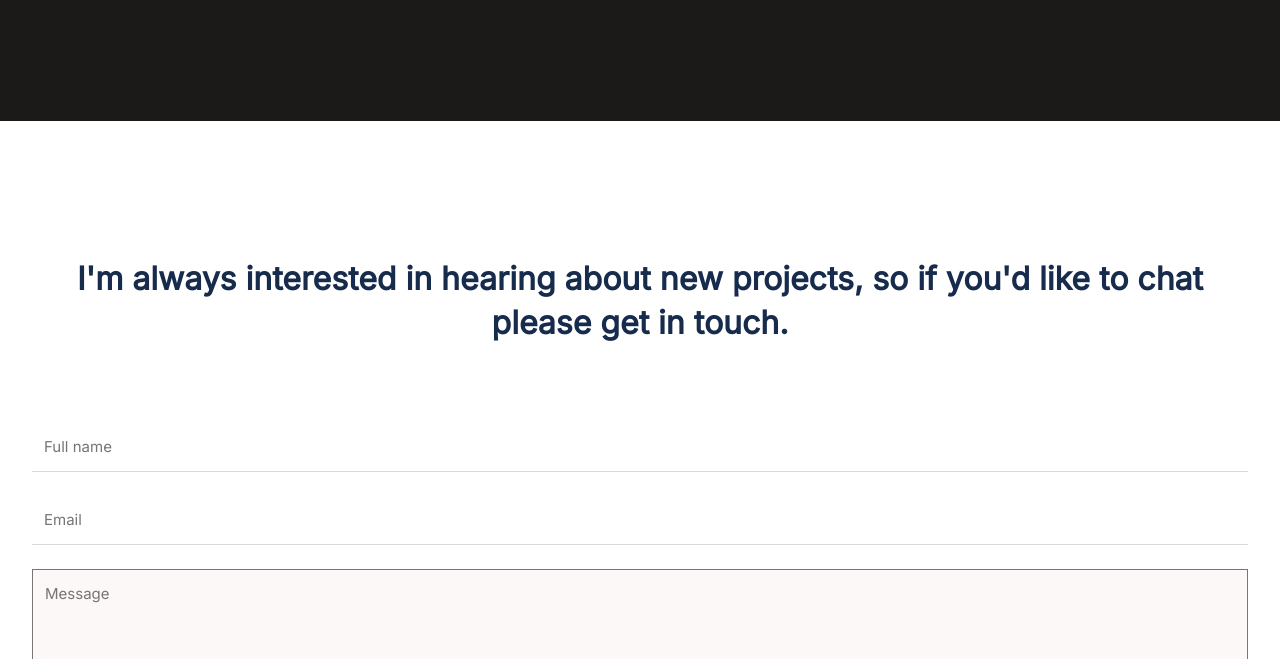
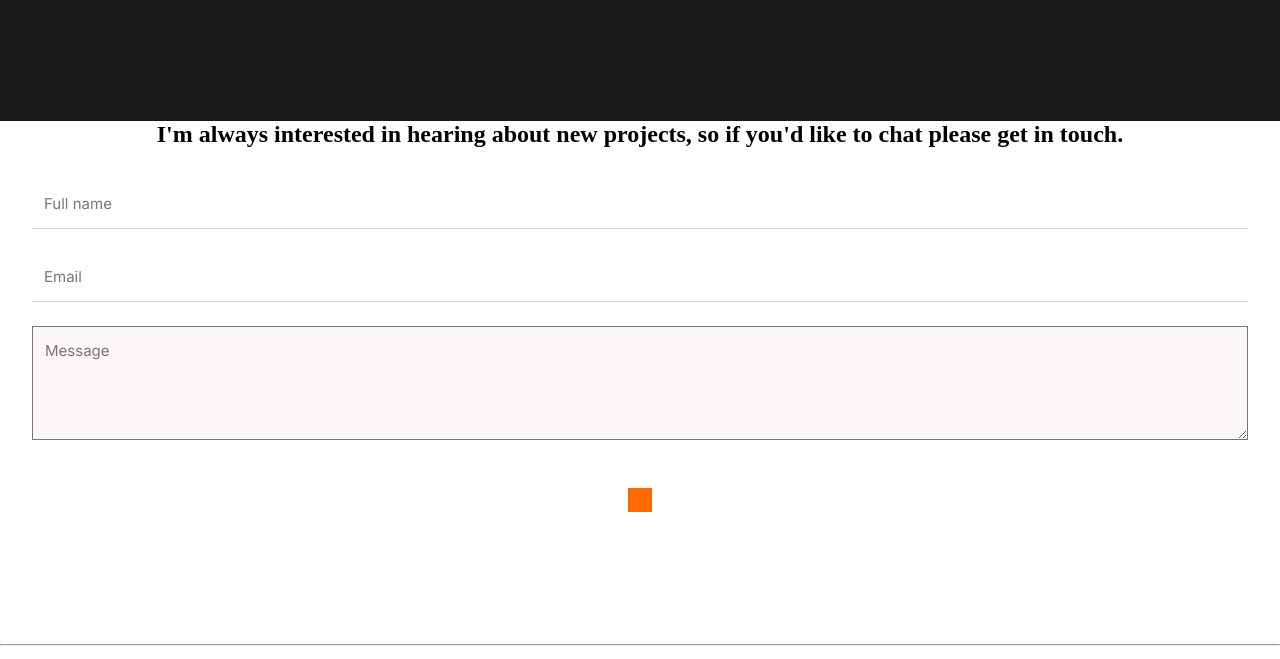
Before and after one commit to Moise-code/Portfolio-website, a website: page index.html in a window 1280 px wide. Shown: the part 6430-7089 px from the top of the page. Drawn offline with nearby package versions, Linux system fonts and the light colour scheme; a web font is replaced by a local one.

Commit message:
Updating the html file

```diff
--- a/Styles/styles.css
+++ b/Styles/styles.css
@@ -528,6 +528,7 @@ footer form textarea {
   font-size: 15px;
   line-height: 24px;
 }
+footer
 
 hr {
   width: 100%;
--- a/index.html
+++ b/index.html
@@ -196,13 +196,14 @@
     </div>
   </section>
   <footer>
-    <h1>I'm always interested in hearing about new projects, so if you'd like to chat please get in touch.</h1>
-    <form action="">
+    <h2>I'm always interested in hearing about new projects, so if you'd like to chat please get in touch.</h2>
+    <form action="https://formspree.io/f/xzbwrlnj" method="POST">
       <input type="text" maxlength="30" placeholder="Full name" required name="full-name">
       <input type="email" placeholder="Email" required name="email">
       <textarea name="" id="" maxlength="500" placeholder="Message" name="message" required></textarea>
+      <button type="submit"></button>
     </form>
-
+     <hr>
     <ul >
       <li>
         <a href=""><img src="items/Github-icon.png" alt=""></a>
```
